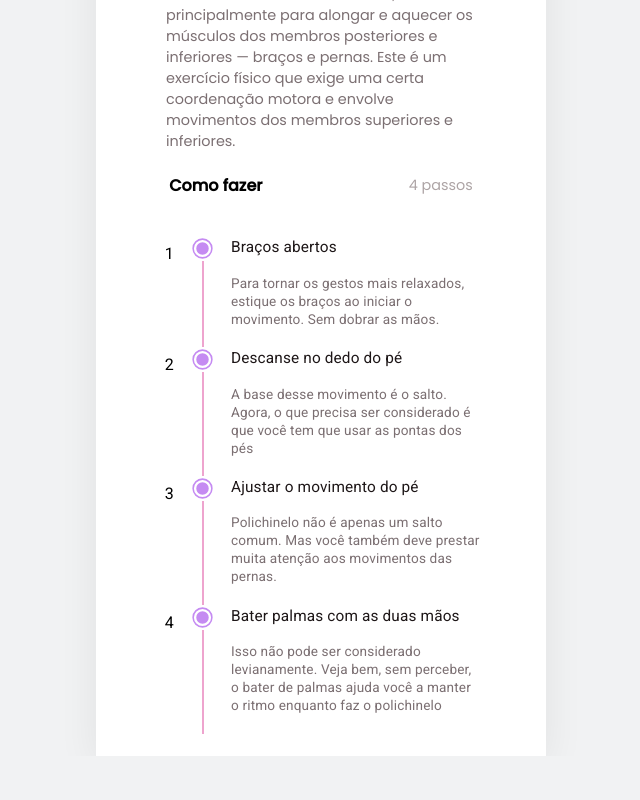
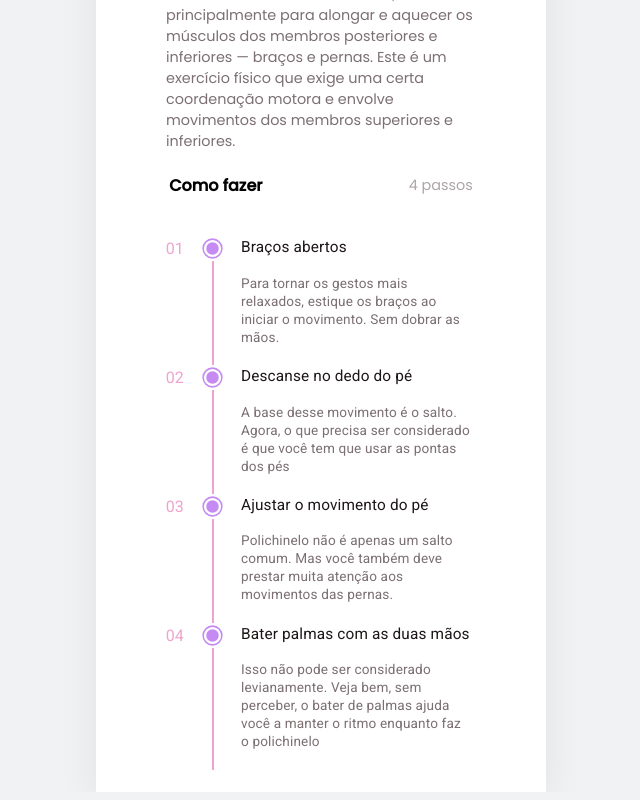
Before and after one commit to clarxyg/carbyapp, a React (Vite) app: page /workouttracker in a window 1280 px wide. Shown: the part 424-1224 px from the top of the page, without its empty margins (319-959 px from the left). Before the commit the page ends 1188 px from the top, so only its background shows below. Built offline with nearby package versions, Linux system fonts and the light colour scheme.

Commit message:
fix/number style

```diff
--- a/src/components/HowDoItTimeline/index.jsx
+++ b/src/components/HowDoItTimeline/index.jsx
@@ -12,8 +12,8 @@ export function HowDoItTimeline() {
       </Header>
       <Timeline position="alternate" className="timeline">
         <TimelineItem>
-          <TimelineOppositeContent>
-            1
+          <TimelineOppositeContent className="step">
+            01
           </TimelineOppositeContent>
           <TimelineSeparator className="separator">
             <RadioButton size={25} weight="fill" color="#C58BF2" />
@@ -41,14 +41,13 @@ export function HowDoItTimeline() {
             <RadioButton size={25} weight="fill" color="#C58BF2" />
             <TimelineConnector className="connector" />
           </TimelineSeparator>
-          <TimelineContent>
-
-              2
+          <TimelineContent className="step">
+              02
           </TimelineContent>
         </TimelineItem>
         <TimelineItem>
-          <TimelineOppositeContent>
-            3
+          <TimelineOppositeContent className="step">
+            03
           </TimelineOppositeContent>
           <TimelineSeparator className="separator">
             <RadioButton size={25} weight="fill" color="#C58BF2" />
@@ -70,8 +69,8 @@ export function HowDoItTimeline() {
             <RadioButton size={25} weight="fill" color="#C58BF2" />
             <TimelineConnector className="connector" />
           </TimelineSeparator>
-          <TimelineContent>
-              4
+          <TimelineContent className="step">
+              04
           </TimelineContent>
         </TimelineItem>
       </Timeline>
--- a/src/components/HowDoItTimeline/styles.js
+++ b/src/components/HowDoItTimeline/styles.js
@@ -16,7 +16,7 @@ export const Container = styled.div`
     font-size: 0.85rem;
     line-height: 18px;
     color: #7B6F72;
-    width: 250px;
+    width: 230px;
   }
 
   .title {
@@ -27,12 +27,13 @@ export const Container = styled.div`
   }
 
   .timeline {
-    margin-left: -65px;
+    margin-left: -75px;
     width: 100%;
   }
 
-  .separator {
-
+  .step {
+    color: #EEA4CE;
+    margin-top: -5px;
   }
 `
 
```
